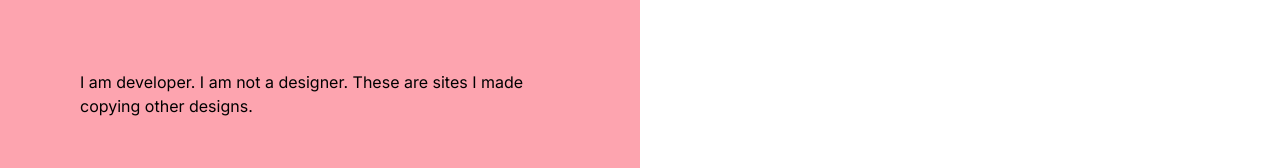
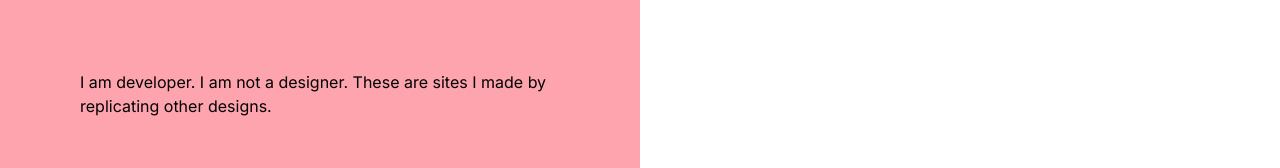
Before and after one commit to bryndsey/frontend-practice, a Next.js app: page / in a window 1280 px wide. Shown: the part 602-770 px from the top of the page. Built offline with nearby package versions, Linux system fonts and the light colour scheme.

Commit message:
Tweak wording a bit

```diff
--- a/src/app/page.tsx
+++ b/src/app/page.tsx
@@ -46,7 +46,7 @@ export default function Home() {
         </h1>
         <p className="text-sm sm:text-base">
           {
-            "I am developer. I am not a designer. These are sites I made copying other designs."
+            "I am developer. I am not a designer. These are sites I made by replicating other designs."
           }
         </p>
       </section>
```
